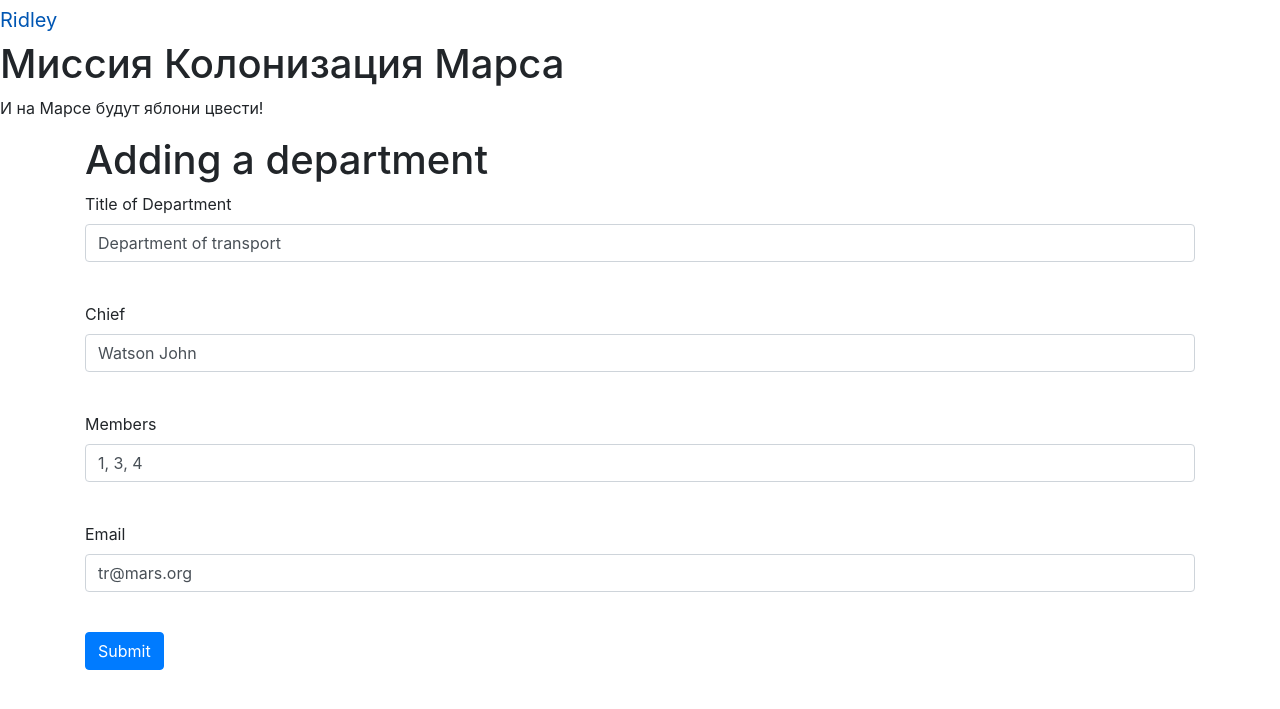
After one commit to lapa25/veb, a Flask app: page /departments/1 in a window 1280 px wide. The commit adds this page. Shown: the top 709 px of the page. Run offline with Flask 2, Linux system fonts and the light colour scheme; a user stored in the database is signed in; data comes from the database, SQL or seed files in the repository; both versions use the stored data as it was after the commit.

Commit message:
departments

```diff
--- a/data/department.py
+++ b/data/department.py
@@ -13,4 +13,3 @@ class Department(SqlAlchemyBase):
                               sqlalchemy.ForeignKey("users.id"))
     members = sqlalchemy.Column(sqlalchemy.String, nullable=True)
     email = sqlalchemy.Column(sqlalchemy.String, nullable=True)
-    user = orm.relation('User')
--- /dev/null
+++ b/forms/department.py
@@ -0,0 +1,10 @@
+from flask_wtf import FlaskForm
+from wtforms import StringField, SubmitField, EmailField
+
+
+class DepartmentForm(FlaskForm):
+    title = StringField('Title of Department')
+    chief = StringField('Chief')
+    members = StringField('Members')
+    email = EmailField('Email')
+    submit = SubmitField('Submit')
--- a/main.py
+++ b/main.py
@@ -3,9 +3,11 @@ from flask import render_template, redirect, request, abort
 from data import db_session, users_resource, jobs_resource
 from data.jobs import Jobs
 from data.users import User
+from data.department import Department
 from forms.user import RegisterForm
 from forms.login import LoginForm
 from forms.job import JobForm
+from forms.department import DepartmentForm
 from flask_login import LoginManager, login_user, login_required, logout_user, current_user
 from flask_restful import abort, Api
 
@@ -139,6 +141,67 @@ def main():
             abort(404)
         return redirect('/')
 
+    @app.route('/departments')
+    def departments():
+        department = db_sess.query(Department)
+        return render_template("departments.html", departments=department)
+
+    @app.route('/adddepartment', methods=['GET', 'POST'])
+    @login_required
+    def add_department():
+        form = DepartmentForm()
+        if form.validate_on_submit():
+            department = Department()
+            department.title = form.title.data
+            department.chief = form.chief.data
+            department.members = form.members.data
+            department.email = form.email.data
+            db_sess.add(department)
+            db_sess.commit()
+            return redirect('/departments')
+        return render_template('adddepartment.html', title='Adding a department',
+                               form=form)
+
+    @app.route('/departments/<int:id>', methods=['GET', 'POST'])
+    @login_required
+    def edit_departments(id):
+        form = DepartmentForm()
+        if request.method == "GET":
+            dep = db_sess.query(Department).filter(Department.id == id).first()
+            if dep:
+                form.title.data = dep.title
+                form.chief.data = dep.chief
+                form.members.data = dep.members
+                form.email.data = dep.email
+            else:
+                abort(404)
+        if form.validate_on_submit():
+            dep = db_sess.query(Department).filter(Department.id == id).first()
+            if dep:
+                dep.title = form.title.data
+                dep.chief = form.chief.data
+                dep.members = form.members.data
+                dep.email = form.email.data
+                db_sess.commit()
+                return redirect('/departments')
+            else:
+                abort(404)
+        return render_template('adddepartment.html',
+                               title='Edit Department',
+                               form=form
+                               )
+
+    @app.route('/department_delete/<int:id>', methods=['GET', 'POST'])
+    @login_required
+    def department_delete(id):
+        dep = db_sess.query(Department).filter(Department.id == id).first()
+        if dep:
+            db_sess.delete(dep)
+            db_sess.commit()
+        else:
+            abort(404)
+        return redirect('/departments')
+
     api.add_resource(users_resource.UsersListResource, '/api/v2/users')
     api.add_resource(users_resource.UsersResource, '/api/v2/users/<int:user_id>')
     api.add_resource(jobs_resource.JobsListResource, '/api/v2/jobs')
--- /dev/null
+++ b/templates/adddepartment.html
@@ -0,0 +1,46 @@
+{% extends "base.html" %}
+
+{% block content %}
+<h1>Adding a department</h1>
+<form action="" method="post">
+    {{ form.hidden_tag() }}
+    <p>
+        {{ form.title.label }}<br>
+        {{ form.title(class="form-control") }}<br>
+        {% for error in form.title.errors %}
+            <p class="alert alert-danger" role="alert">
+                {{ error }}
+            </p>
+        {% endfor %}
+    </p>
+    <p>
+        {{ form.chief.label }}<br>
+        {{ form.chief(class="form-control") }}<br>
+        {% for error in form.chief.errors %}
+            <p content="alert alert-danger" role="alert">
+                {{ error }}
+            </p>
+        {% endfor %}
+    </p>
+    <p>
+        {{ form.members.label }}<br>
+        {{ form.members(class="form-control") }}<br>
+        {% for error in form.members.errors %}
+            <p content="alert alert-danger" role="alert">
+                {{ error }}
+            </p>
+        {% endfor %}
+    </p>
+    <p>
+        {{ form.email.label }}<br>
+        {{ form.email(class="form-control") }}<br>
+        {% for error in form.email.errors %}
+            <p content="alert alert-danger" role="alert">
+                {{ error }}
+            </p>
+        {% endfor %}
+    </p>
+    <p>{{ form.submit(type="submit", class="btn btn-primary") }}</p>
+    {{message}}
+</form>
+{% endblock %}
--- a/templates/works.html
+++ b/templates/works.html
@@ -1,6 +1,7 @@
 {% extends "base.html" %}
 
 {% block content %}
+<a class="btn btn-info" href="/departments">Departments</a>
 <h3>Works log</h3>
 {% if current_user.is_authenticated %}
     <a href="/addjob"} class="btn btn-secondary">
```
Also changed, not shown: templates/departments.html (added, +36 -0 lines), db/mars_explorer.db.
